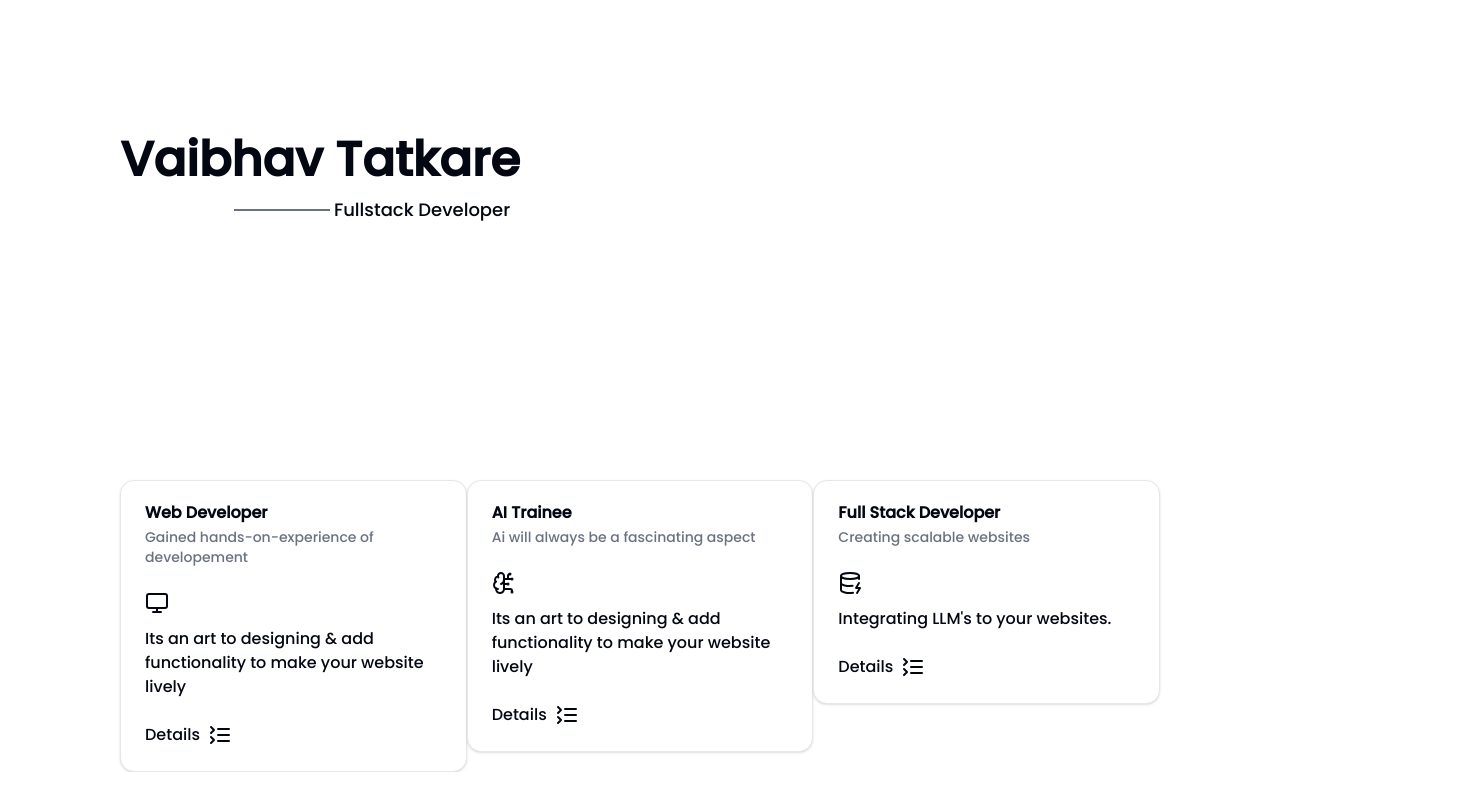
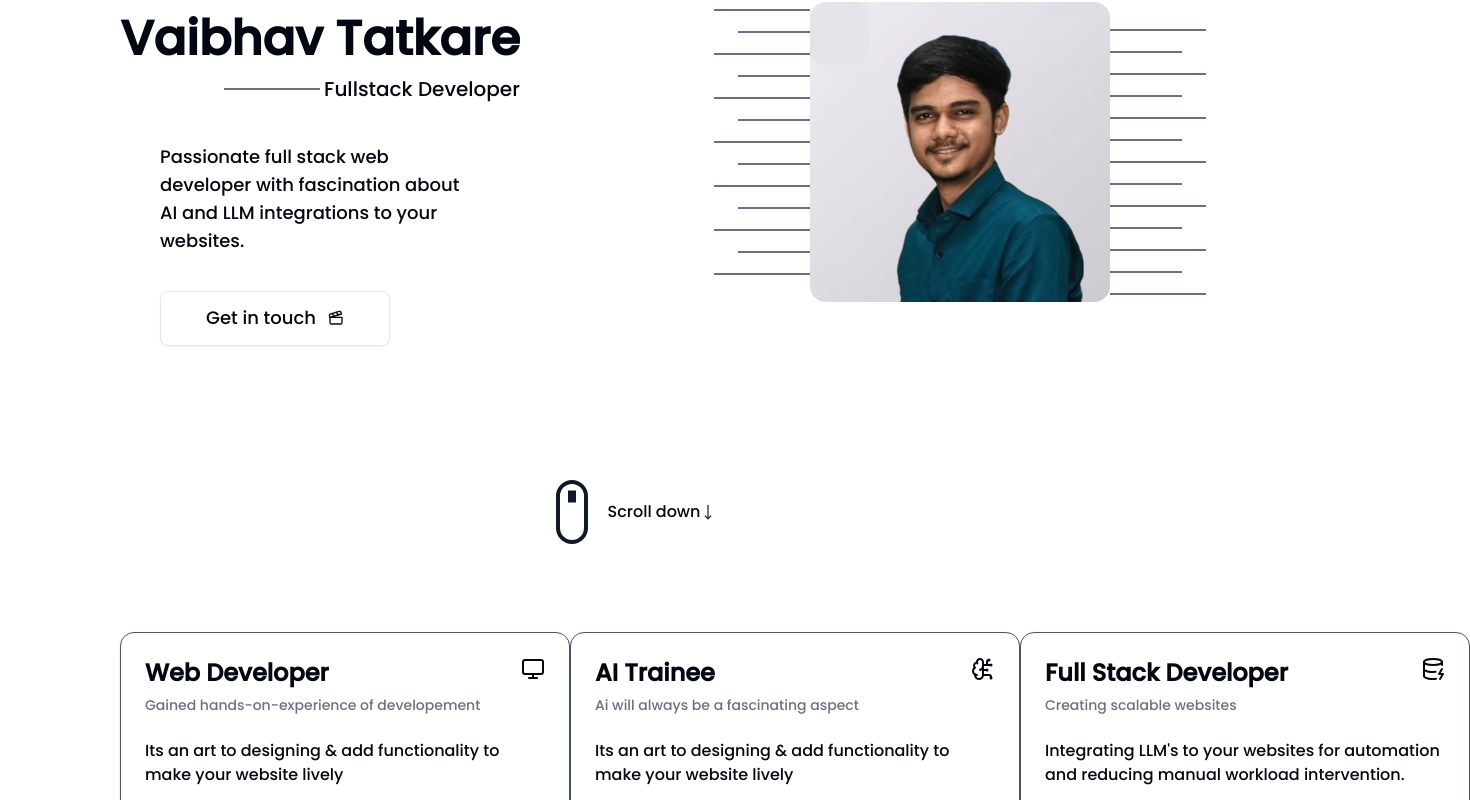
Before and after one commit to VaibhavT04/portfolio, a Next.js app: page / in a window 1280 px wide. Shown: the part 160-960 px from the top of the page, 1470 px wide, since content can reach past the window. Before the commit the page ends 932 px from the top, so only its background shows below. Built offline with nearby package versions, Linux system fonts and the light colour scheme.

Commit message:
About implemented and Hero done with motions

```diff
--- a/src/app/(About)/About.tsx
+++ b/src/app/(About)/About.tsx
@@ -10,6 +10,8 @@ import {
     DialogTitle,
     DialogTrigger,
 } from "@/components/ui/dialog"
+
+import {motion} from "framer-motion";
 
 import {
     Card,
@@ -28,16 +30,23 @@ const About = () => {
         <>
 
             <div className="flex flex-row justify-between px-30">
+                <motion.div
+                    animate={{ y: 0, opacity: 1 }}
+                    transition={{ type: "tween", duration: 2 }}
+                    initial={{ y: 200, opacity: 0.2 }}
+                >
                     <div className="w-[450px]">
-                    <Card className={""}>
+                        <Card className={"border-gray-600"}>
                             <CardHeader>
-                            <CardTitle>Web Developer</CardTitle>
+                                <CardTitle className={"text-2xl"}>Web Developer</CardTitle>
+                                <CardAction>
+                                    <Monitor/>
+                                </CardAction>
                                 <CardDescription>Gained hands-on-experience of developement </CardDescription>
                                 {/*<CardAction>Card Action</CardAction>*/}
                             </CardHeader>
                             <CardContent>
                                 <div className="space-y-3">
-                                <Monitor/>
                                     <h3>Its an art to designing & add functionality to make your website lively</h3>
                                 </div>
                             </CardContent>
@@ -55,20 +64,27 @@ const About = () => {
                                     </Dialogmodal>
                                 </Dialog>
                             </CardFooter>
-
                         </Card>
                     </div>
+                </motion.div>
 
+                <motion.div
+                    animate={{ y: 0, opacity: 1 }}
+                    transition={{ type: "tween", duration: 3 }}
+                    initial={{ y: 200, opacity: 0.2 }}
+                >
                     <div className="w-[450px]">
-                    <Card className={""}>
+                        <Card className={"border-gray-600"}>
                             <CardHeader>
-                            <CardTitle>AI Trainee</CardTitle>
+                                <CardTitle className={"text-2xl"}>AI Trainee</CardTitle>
+                                <CardAction>
+                                    <BrainCircuit/>
+                                </CardAction>
                                 <CardDescription>Ai will always be a fascinating aspect</CardDescription>
                                 {/*<CardAction>Card Action</CardAction>*/}
                             </CardHeader>
                             <CardContent>
                                 <div className="space-y-3">
-                                <BrainCircuit/>
                                     <h3>Its an art to designing & add functionality to make your website lively</h3>
                                 </div>
                             </CardContent>
@@ -88,19 +104,26 @@ const About = () => {
                             </CardFooter>
                         </Card>
                     </div>
+                </motion.div>
 
-
+                <motion.div
+                        animate={{ y: 0, opacity: 1 }}
+                        transition={{ type: "tween", duration: 2 }}
+                        initial={{ y: 200, opacity: 0.2 }}
+                >
                     <div className="w-[450px]">
-                    <Card className={""}>
+                        <Card className={"border-gray-600"}>
                             <CardHeader>
-                            <CardTitle>Full Stack Developer</CardTitle>
+                                <CardTitle className={"text-2xl"}>Full Stack Developer</CardTitle>
+                                <CardAction>
+                                    <DatabaseZap/>
+                                </CardAction>
                                 <CardDescription>Creating scalable websites</CardDescription>
                                 {/*<CardAction>Card Action</CardAction>*/}
                             </CardHeader>
                             <CardContent>
                                 <div className="space-y-3">
-                                <DatabaseZap/>
-                                <h3>Integrating LLM's to your websites.</h3>
+                                    <h3>Integrating LLM&apos;s to your websites for automation and reducing manual workload intervention.</h3>
                                 </div>
                             </CardContent>
                             <CardFooter>
@@ -120,6 +143,7 @@ const About = () => {
 
                         </Card>
                     </div>
+                </motion.div>
             </div>
         </>
     )
--- a/src/app/(Header)/Hero.tsx
+++ b/src/app/(Header)/Hero.tsx
@@ -1,6 +1,11 @@
 "use client";
 import React from "react";
 import Image from "next/image";
+import { motion } from "framer-motion";
+import { Clapperboard, MoveDown } from 'lucide-react'
+import {Button} from "@/components/ui/button";
+
+
 const Hero = () => {
     return (
         <>
@@ -11,19 +16,75 @@ const Hero = () => {
                     </h3>
                     <div className="flex items-center justify-center space-x-1 pl-26 pt-2 mb-10 md:mb-0 sm:mb-5 ">
                         <h5 className="w-24 font-extralight h-0.5 bg-gray-500 "></h5>
-                        <h4 className="md:text-lg">Fullstack Developer</h4>
+                        <h4 className="text-xl">Fullstack Developer</h4>
+                    </div>
+
+                    <div className="mt-10 w-1/2 text-lg">
+                        Passionate full stack web developer with fascination about AI and LLM integrations to your websites.
+                    </div>
+                    <div className="w-1/2 mt-8 flex justify-start">
+                        <Button variant="outline" className="w-[230px] h-[55px]">
+                            <a className="flex space-x-3 text-lg items-center">
+                                <h3>Get in touch</h3>
+                                <Clapperboard/>
+                            </a>
+                        </Button>
                     </div>
                 </div>
-                <div className="sm:w-1/2 md:h-[60vh] h-[30vh]  flex items-center justify-center mb-10 md:mb-0">
-                    {/*<Image*/}
-                    {/*    src={"/user-avatar.jpg"}*/}
-                    {/*    className="md:mt-20 image mb-6 md:mb-0"*/}
-                    {/*    alt="PFP"*/}
-                    {/*    width={300}*/}
-                    {/*    height={300}*/}
-                    {/*/>*/}
+                <div className="sm:w-1/2 md:h-[60vh] h-[30vh] mt-8 flex items-center justify-center mb-10 md:mb-0">
+                    <div className="flex-col space-y-5 mt-15">
+                        <h5 className="w-24 font-extralight h-0.5 bg-gray-500 "></h5>
+                        <h5 className="ml-6 w-18 font-extralight h-0.5 bg-gray-500 "></h5>
+                        <h5 className="w-24 font-extralight h-0.5 bg-gray-500 "></h5>
+                        <h5 className="ml-6 w-18 font-extralight h-0.5 bg-gray-500 "></h5>
+                        <h5 className="w-24 font-extralight h-0.5 bg-gray-500 "></h5>
+                        <h5 className="ml-6 w-18 font-extralight h-0.5 bg-gray-500 "></h5>
+                        <h5 className="w-24 font-extralight h-0.5 bg-gray-500 "></h5>
+                        <h5 className="ml-6 w-18 font-extralight h-0.5 bg-gray-500 "></h5>
+                        <h5 className="w-24 font-extralight h-0.5 bg-gray-500 "></h5>
+                        <h5 className="ml-6 w-18 font-extralight h-0.5 bg-gray-500 "></h5>
+                        <h5 className="w-24 font-extralight h-0.5 bg-gray-500 "></h5>
+                        <h5 className="ml-6 w-18 font-extralight h-0.5 bg-gray-500 "></h5>
+                        <h5 className="w-24 font-extralight h-0.5 bg-gray-500 "></h5>
+                    </div>
+                    <Image
+                        src={"/user-avatar.jpg"}
+                        className="md:mt-20 rounded-2xl image mb-6 md:mb-0"
+                        alt="PFP"
+                        width={300}
+                        height={300}
+                    />
+                    <div className="flex-col space-y-5 mt-25">
+                        <h5 className="w-24 font-extralight h-0.5 bg-gray-500 "></h5>
+                        <h5 className="mr-6 w-18 font-extralight h-0.5 bg-gray-500 "></h5>
+                        <h5 className="w-24 font-extralight h-0.5 bg-gray-500 "></h5>
+                        <h5 className="mr-6 w-18 font-extralight h-0.5 bg-gray-500 "></h5>
+                        <h5 className="w-24 font-extralight h-0.5 bg-gray-500 "></h5>
+                        <h5 className="mr-6 w-18 font-extralight h-0.5 bg-gray-500 "></h5>
+                        <h5 className="w-24 font-extralight h-0.5 bg-gray-500 "></h5>
+                        <h5 className="mr-6 w-18 font-extralight h-0.5 bg-gray-500 "></h5>
+                        <h5 className="w-24 font-extralight h-0.5 bg-gray-500 "></h5>
+                        <h5 className="mr-6 w-18 font-extralight h-0.5 bg-gray-500 "></h5>
+                        <h5 className="w-24 font-extralight h-0.5 bg-gray-500 "></h5>
+                        <h5 className="mr-6 w-18 font-extralight h-0.5 bg-gray-500 "></h5>
+                        <h5 className="w-24 font-extralight h-0.5 bg-gray-500 "></h5>
+
+                    </div>
                 </div>
             </div>
+            <motion.div
+                animate={{ y: 0, opacity: 1 }}
+                transition={{ type: "tween", duration: 1 }}
+                initial={{ y: 200, opacity: 0.2 }}
+                className="flex items-center mt-20 md:mt-0 mb-22 sm:mt-4   justify-center  space-x-2 "
+            >
+                <div className="flex justify-center md:h-16 border-4 h-14  border-primary md:w-8 w-8 rounded-full">
+                    <div className="w-0.5 h-3 mt-2 animate-bounce md:border-4 border-2 border-primary"></div>
+                </div>
+                <div className="flex ml-3 items-center">
+                    Scroll down <MoveDown className="mr-2 h-4 w-4 animate-pulse" />
+                </div>
+            </motion.div>
         </>
     );
 };
--- a/src/components/ui/dialogmodal.tsx
+++ b/src/components/ui/dialogmodal.tsx
@@ -28,7 +28,7 @@ const DialogModal = ({
             <DialogTrigger asChild>{children}</DialogTrigger>
             <DialogContent>
                 <DialogTitle>{title}</DialogTitle>
-                <div className="grid grid-rows-4 gap-y-5 ">
+                <div className="grid grid-rows-3 gap-y-5 ">
                     <div className="flex items-center gap-x-2">
                         <BadgeCheck />
                         <h2>{check1}</h2>
```
Lines whose indentation alone changed are shown as unchanged.
